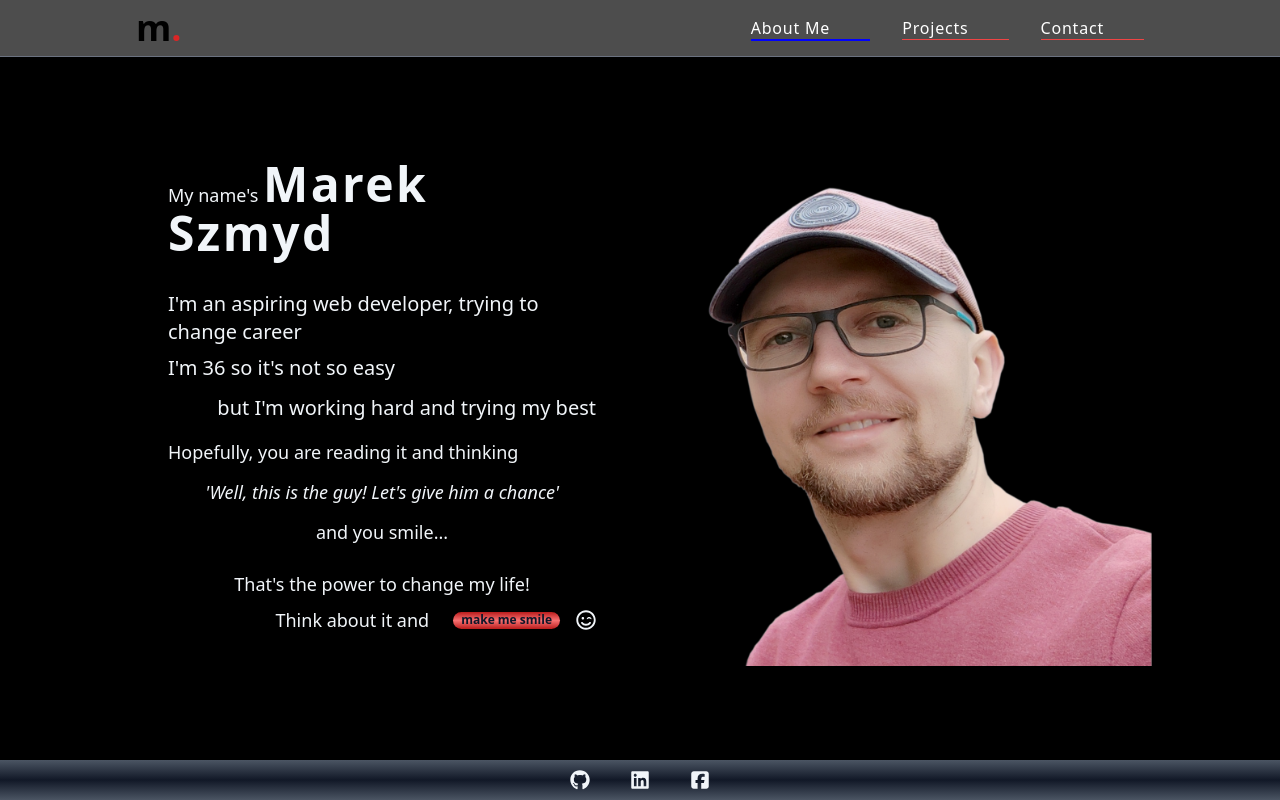
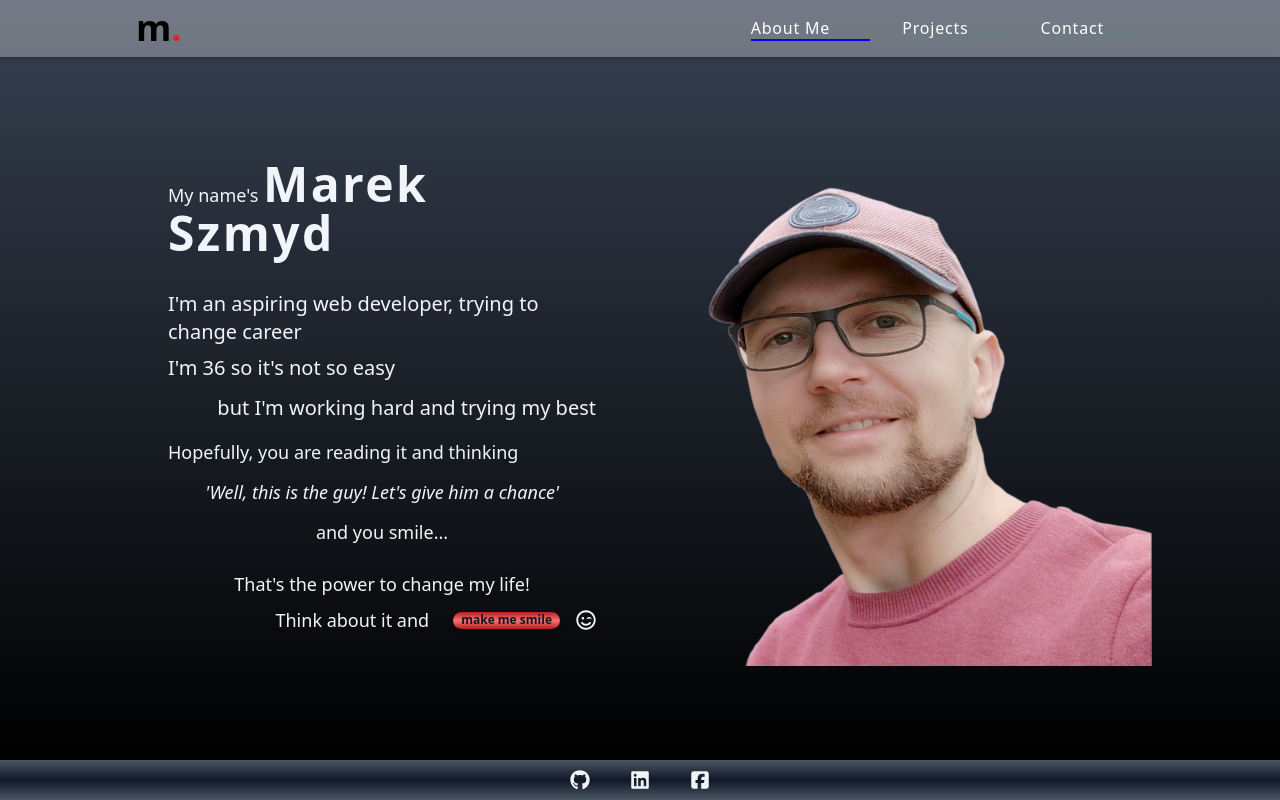
Before and after one commit to mareye87/portfolio, a React (Vite) app: page /about in a window 1280 px wide. Built offline with nearby package versions, Linux system fonts and the light colour scheme.

Commit message:
backgrounds changed

```diff
--- a/src/components/AboutMeText.jsx
+++ b/src/components/AboutMeText.jsx
@@ -5,7 +5,7 @@
 
 const AboutMeText = ({ isSmile, makeSmile }) => {
   return (
-    <div className="pt-16 bg-black min-h-[calc(100vh-40px)]">
+    <div className="pt-16 bg-gradient-to-b from-gray-700 to-black min-h-[calc(100vh-40px)]">
       <div className="grid sm:grid-cols-2 lg:gap-10 max-w-5xl mx-auto  ">
         <div className="px-4 pb-8 sm:pt-24 md:pl-8  text-slate-100  ">
           <div className="flex ">
--- a/src/components/Aside.jsx
+++ b/src/components/Aside.jsx
@@ -3,7 +3,7 @@
 const Aside = ({ showAside, setShowAside, isHidden, setIsHidden }) => {
   return (
     <aside
-      className={` absolute top-0 left-0 w-full h-screen z-30 bg-[rgba(255,255,255,0.5)] backdrop-blur-md pt-24 ${
+      className={` absolute top-0 left-0 w-full h-screen z-30 bg-[rgba(255,255,255,0.7)] backdrop-blur-md pt-24 ${
         showAside
           ? " translate-y-0 opacity-100 "
           : " -translate-y-full opacity-0 "
```
